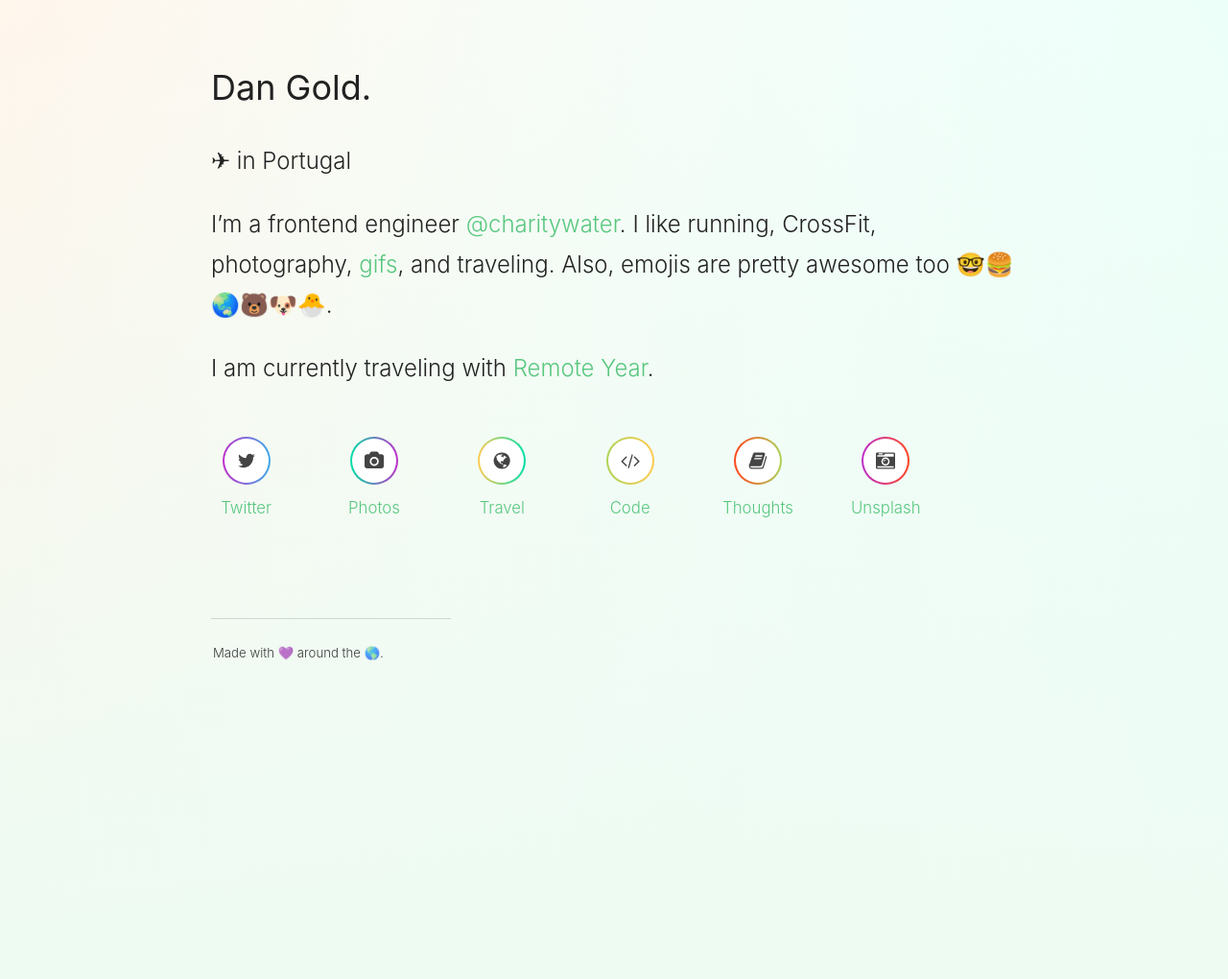
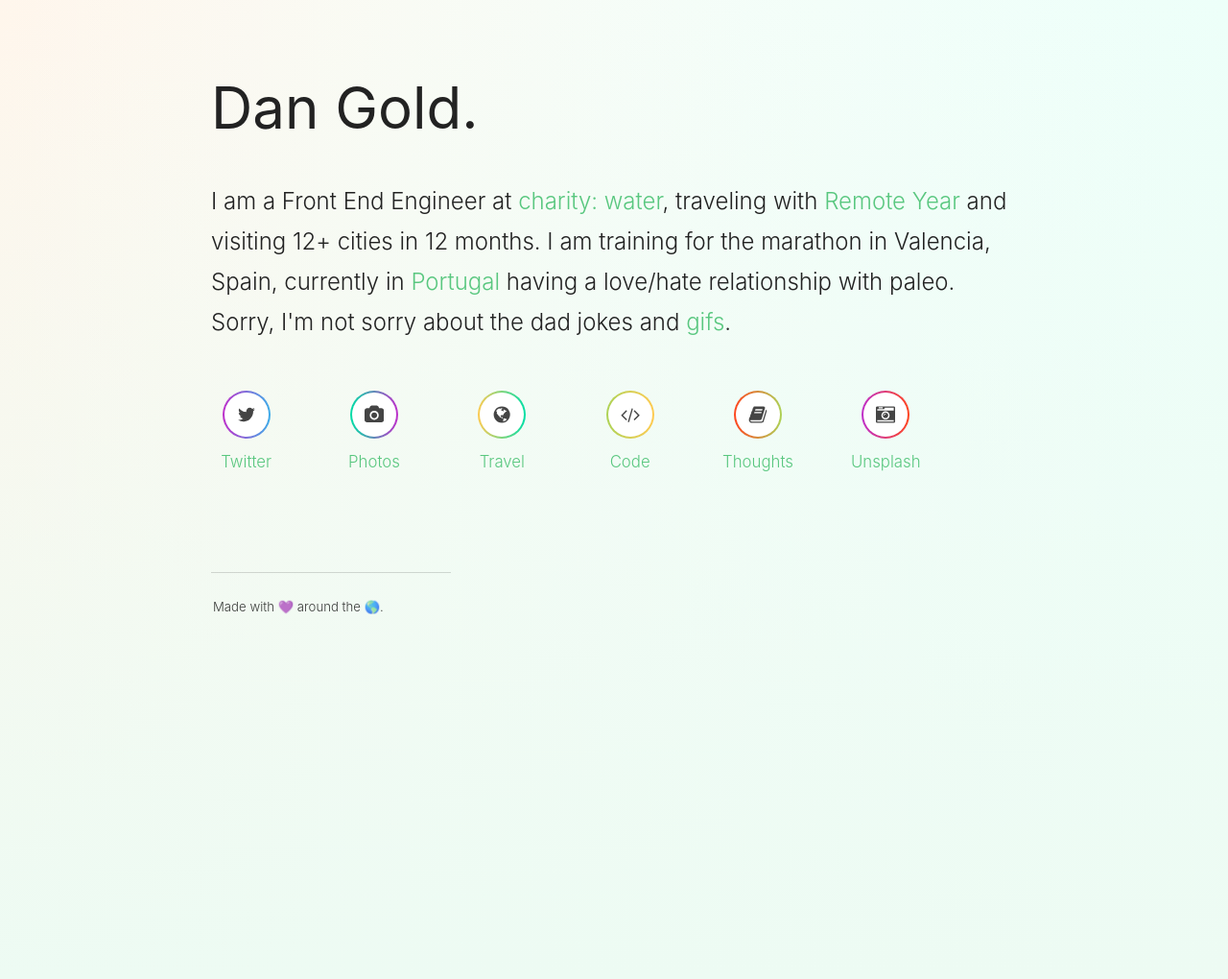
Before and after one commit to jessess/www, a Jekyll site: the page built from index.html, in a window 1280 px wide. Shown: the whole page at 96% size. Built offline with Jekyll 4.4.1, drawn with Linux system fonts in a browser that asks for light colours.

Commit message:
Updating self bio

```diff
--- a/_config.yml
+++ b/_config.yml
@@ -1,7 +1,7 @@
 # Site settings
 title: Dan Gold
 email: me@danielcgold.com
-description: I’m a frontend engineer @charitywater. I like running, CrossFit, photography, and traveling. I am currently traveling with Remote Year.
+description: I’m a frontend engineer @charitywater. I am currently traveling with Remote Year. I also like emojis 🙃🐻🐶🐱🏃🌅💰.
 baseurl: ""
 url: "http://www.danielcgold.com"
 
--- a/_includes/styles.css
+++ b/_includes/styles.css
@@ -95,8 +95,10 @@
   }
 }
 
-.status {
-  font-size: 100%;
+.page-home {
+  .post-title {
+    font-size: 250%;
+  }
 }
 
 .self-promotion {
--- a/index.html
+++ b/index.html
@@ -6,12 +6,10 @@
 <div class="home">
   <section class="header-area">
     <h1 class="post-title">Dan Gold.</h1>
-    <p class="status"><span class="status-text">✈ in Portugal</span></p>
   </section>
 
   <article class="about">
-    <p>I&rsquo;m a frontend engineer <a href="http://www.charitywater.org/" target="_blank">@charitywater</a>. I like running, CrossFit, photography, <a href="https://www.dropbox.com/sh/dl8wjoxagvz5c1t/AACgE3AhnUSL0gIY-ARlUeywa?dl=0">gifs</a>, and traveling. Also, emojis are pretty awesome too 🤓🍔🌏🐻🐶🐣.</p>
-    <p>I am currently traveling with <a href="/thoughts/remote-year">Remote Year</a>.</p>
+    <p>I am a Front End Engineer at <a href="http://www.charitywater.org/" target="_blank">charity: water</a>, traveling with <a href="/thoughts/remote-year">Remote Year</a> and visiting 12+ cities in 12 months. I am training for the marathon in Valencia, Spain, currently in <a href="/trips/portugal">Portugal</a> having a love/hate relationship with paleo. Sorry, I'm not sorry about the dad jokes and <a href="https://www.dropbox.com/sh/dl8wjoxagvz5c1t/AACgE3AhnUSL0gIY-ARlUeywa?dl=0" target="_blank">gifs</a>.</p>
   </article>
 
   <section class="self-promotion">
```
